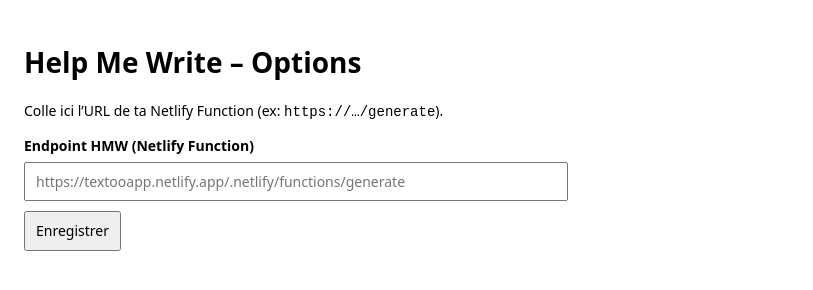
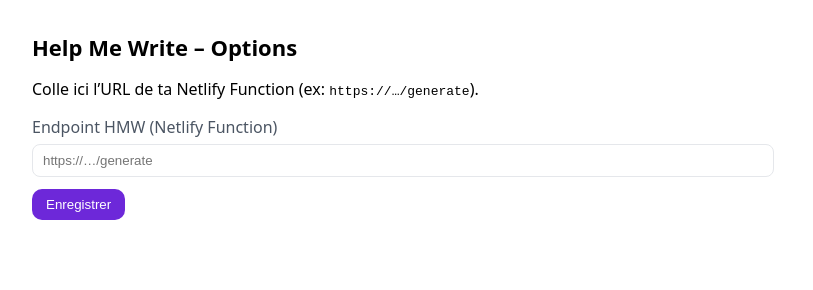
Before and after one commit to Niakdashit/Textoo, a browser extension: page hmw-netlify-starter/hmw-extension/options.html in a window 1280 px wide. Shown: the whole page, without its empty margins (0-813 px from the left). Drawn offline with Linux system fonts and the light colour scheme.

Commit message:
Update options.html

```diff
--- a/hmw-netlify-starter/hmw-extension/options.html
+++ b/hmw-netlify-starter/hmw-extension/options.html
@@ -2,48 +2,32 @@
 <html lang="fr">
   <head>
     <meta charset="utf-8" />
-  <title>HMW – Options</title>
+    <title>Help Me Write – Options</title>
+    <meta name="viewport" content="width=device-width, initial-scale=1" />
+    <link rel="stylesheet" href="content.css" />
     <style>
-    body { font: 14px/1.4 system-ui, -apple-system, Segoe UI, Roboto, sans-serif; padding: 16px; }
-    label { display:block; margin: 12px 0 6px; font-weight: 600; }
-    input, button { font: inherit; padding: 8px 10px; }
-    input { width: 520px; max-width: 100%; }
-    .row { margin: 10px 0; }
+      body{font-family:system-ui,-apple-system,Segoe UI,Roboto,sans-serif;padding:24px}
+      h1{font-size:22px;margin:0 0 16px}
+      label{display:block;margin:12px 0 6px;color:#4b5563}
+      input[type="text"]{width:100%;max-width:720px;padding:8px 10px;border:1px solid #e5e7eb;border-radius:8px}
+      button{margin-top:12px;border:none;background:#6d28d9;color:#fff;padding:8px 14px;border-radius:10px;cursor:pointer}
+      #msg{display:inline-block;margin-left:10px;font-size:13px;color:#065f46}
     </style>
   </head>
   <body>
     <h1>Help Me Write – Options</h1>
+
     <p>Colle ici l’URL de ta Netlify Function (ex: <code>https://…/generate</code>).</p>
 
-  <label>Endpoint HMW (Netlify Function)</label>
-  <input id="endpoint" placeholder="https://textooapp.netlify.app/.netlify/functions/generate" />
+    <label for="endpoint">Endpoint HMW (Netlify Function)</label>
+    <input id="endpoint" type="text" placeholder="https://…/generate" />
 
-  <div class="row">
+    <div>
       <button id="save">Enregistrer</button>
       <span id="msg"></span>
     </div>
 
-  <script>
-    const LS = "HMW_WORKER_URL";
-    const input = document.getElementById("endpoint");
-    const msg = document.getElementById("msg");
-
-    // Charge depuis chrome.storage si dispo, sinon localStorage (hmw.js lit localStorage)
-    chrome.storage?.sync.get([LS], (res) => {
-      if (res && res[LS]) input.value = res[LS];
-      else input.value = localStorage.getItem(LS) || "";
-    });
-
-    document.getElementById("save").addEventListener("click", () => {
-      const v = input.value.trim();
-      if (!v) { msg.textContent = "URL vide."; return; }
-      // stocke des deux côtés pour être sûr
-      chrome.storage?.sync.set({ [LS]: v }, () => {
-        localStorage.setItem(LS, v);
-        msg.textContent = "Enregistré ✅";
-        setTimeout(()=>msg.textContent="", 1500);
-      });
-    });
-  </script>
+    <!-- IMPORTANT : aucun script inline en MV3 -->
+    <script src="options.js"></script>
   </body>
 </html>
```
Lines whose indentation alone changed are shown as unchanged.
